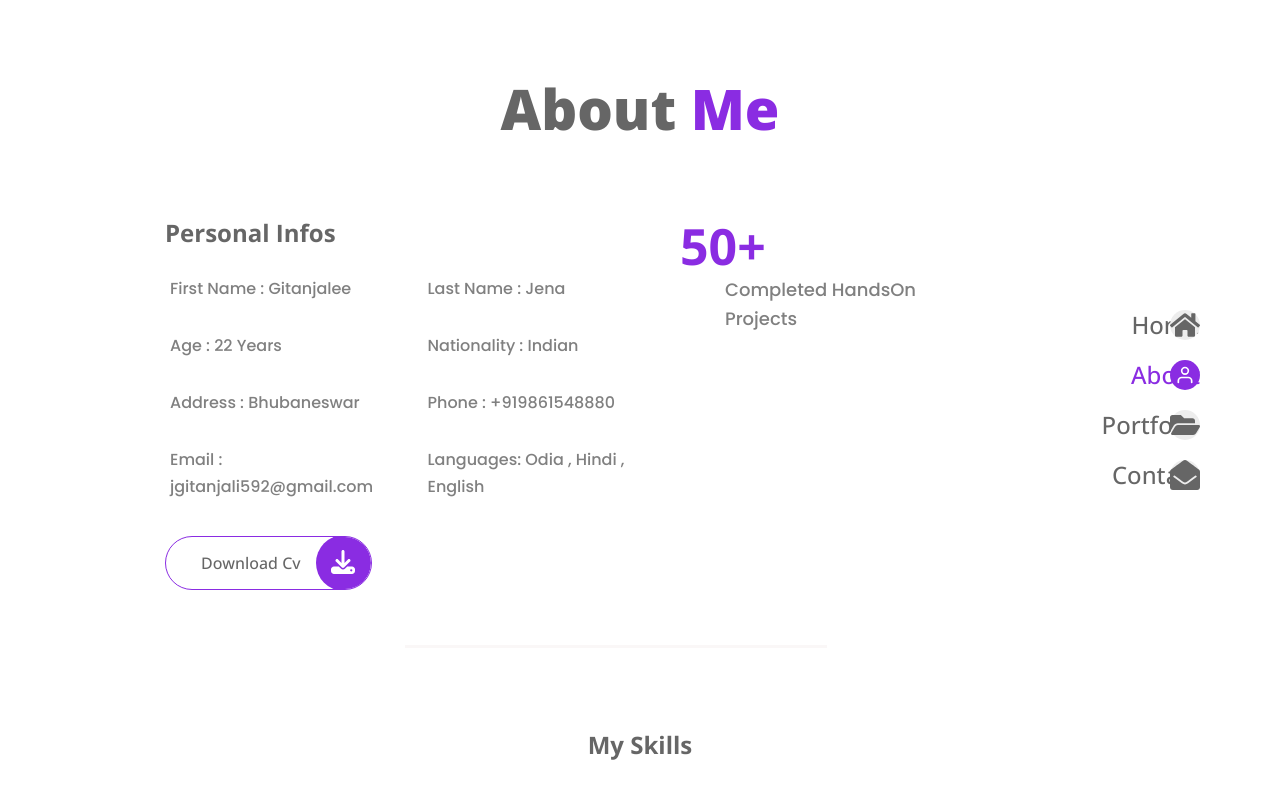
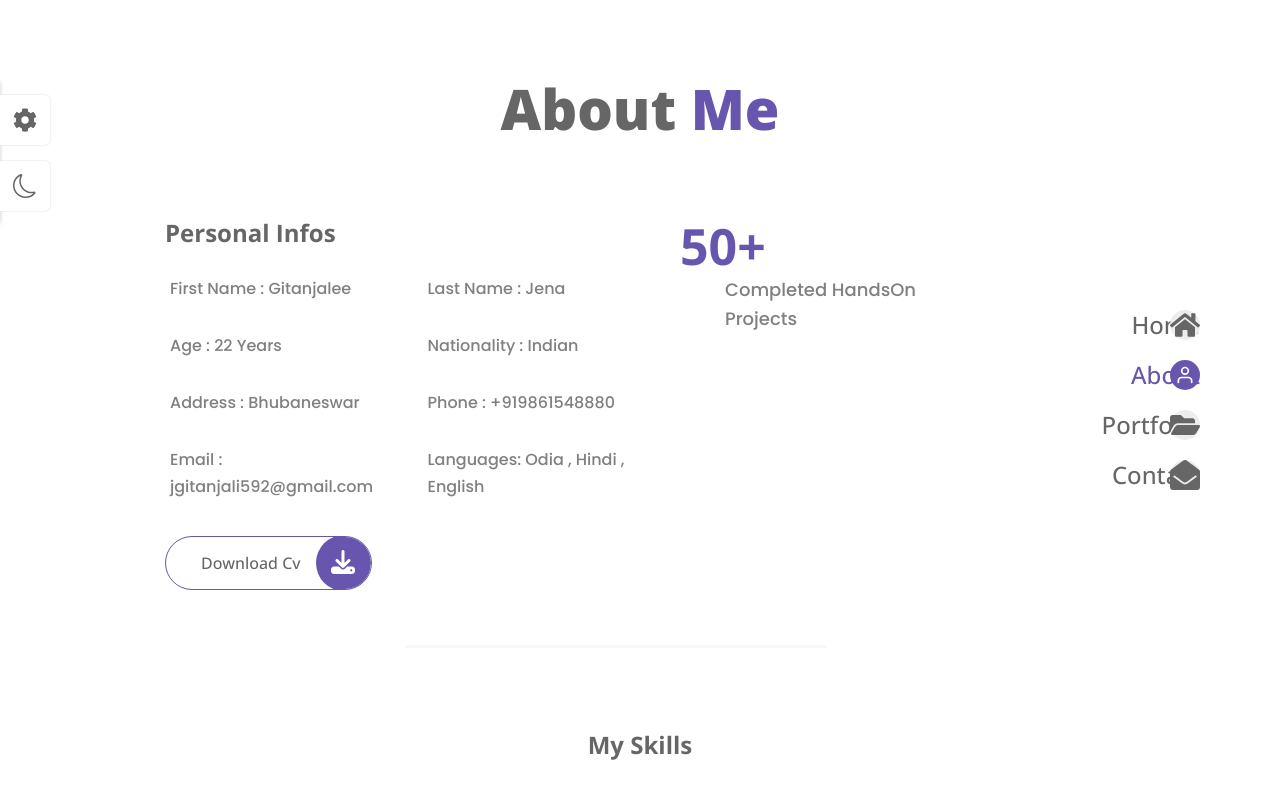
Before and after one commit to DEV-Gitanjali/MY_Portfolio, a React (Vite) app: page /about in a window 1280 px wide. Shown: the top 800 px of the page. Built offline with nearby package versions, Linux system fonts and the light colour scheme.

Commit message:
this is the final look of my portfolio

```diff
--- a/src/App.css
+++ b/src/App.css
@@ -37,6 +37,14 @@
      --weight-700:700;
      --weight-800:800;
 
+    }
+
+    .dark-theme{
+      --title-color:hsl(0, 0% , 100%);
+     --text-color:hsl(0,0% , 80%);
+     --body-color:hsl(0,0%,7%);
+     --container-color:hsl(0,1%,17%);
+     --border-color:hsl(0,0%, 15%);
     }
 
     /* base */
--- a/src/App.jsx
+++ b/src/App.jsx
@@ -5,11 +5,13 @@
 import About from './pages/about/About';
 import Portfolio from './pages/portfolio/Portfolio';
 import Contact from './pages/contact/Contact';
+import Themes from './components/Themes';
 
 const App = () => {
   return (
     <BrowserRouter>
          <Navbar />
+         <Themes/>
         <Routes>
 
           <Route index element={<Home />} />
--- /dev/null
+++ b/src/components/ThemeItem.jsx
@@ -0,0 +1,11 @@
+import React from 'react'
+
+const ThemeItem = ({color, img , changeColor}) => {
+  return (
+    <img src={img} alt=""
+    className='theme__img'
+    onClick={()=>{changeColor(color)}} />
+  )
+}
+
+export default ThemeItem;
--- /dev/null
+++ b/src/components/Themes.jsx
@@ -0,0 +1,82 @@
+import React, { useEffect, useState } from 'react';
+import { themes } from '../data';
+import ThemeItem from './ThemeItem';
+import { FaCog } from 'react-icons/fa';
+import {BsMoon, BsSun  } from 'react-icons/bs';
+import './theme.css';
+
+const getStorageColor=()=>{
+  let color = 'hsl(252, 35%, 51%)';
+  if(localStorage.getItem('color')){
+    color = localStorage.getItem('color');
+  }
+
+  return color;
+}
+
+
+const getStorageTheme=()=>{
+  let theme = 'light-theme';
+  if(localStorage.getItem('theme')){
+    theme = localStorage.getItem('theme');
+  }
+
+  return theme;
+}
+const Themes = () => {
+  const [showSwitcher, setShowSwitcher] = useState(false);
+  const [color, setColor] = useState(getStorageColor());
+  const [theme, setTheme] = useState(getStorageTheme());
+
+  const changeColor = (color) => {
+    setColor(color);
+
+  };
+
+  const toggleTheme = () => {
+    if (theme === 'light-theme') {
+      setTheme('dark-theme');
+    } else {
+      setTheme('light-theme');
+    }
+  }
+
+
+
+  useEffect(() => {
+    document.documentElement.style.setProperty('--first-color', color);
+       localStorage.setItem('color', color);
+      }, [color]);
+
+      useEffect(() => {
+        document.documentElement.className  = theme;
+        localStorage.setItem('theme', theme);
+  }, [theme]);
+
+  return (
+    <div>
+      <div className={`${showSwitcher ? 'show-switcher' : ''} style__switcher`}>
+        <div className="style__switcher-toggler" onClick={() => setShowSwitcher(!showSwitcher)}>
+          <FaCog />
+        </div>
+
+        <div className="theme__toggler"  onClick={toggleTheme}>
+          {theme === 'light-theme' ? <BsMoon/> : <BsSun/>}
+        </div>
+
+        <h3 className="style__switcher-title">Style Switcher</h3>
+        <div className="style__switcher-items">
+          {themes.map((theme, index) => {
+            return <ThemeItem key={index} {...theme} changeColor={changeColor} />;
+          })}
+        </div>
+
+        <div className="style__switcher-close" onClick={() => setShowSwitcher(!showSwitcher)}>
+          &times;
+        </div>
+      </div>
+    </div>
+  );
+};
+
+export default Themes;
--- a/src/components/navbar.css
+++ b/src/components/navbar.css
@@ -89,6 +89,10 @@
 
   }
 
+  .darktheme .nav__link{
+    border-color: hsl(0, 0% , 20%);
+  }
+
    .nav__item{
     margin-block: 20px;
    }
@@ -144,7 +148,4 @@
 
 }
 
-
-
-
 }
--- /dev/null
+++ b/src/components/theme.css
@@ -0,0 +1,85 @@
+.style__switcher{
+    position: fixed;
+    left: 0;
+    top: 10%;
+    background-color: var(--text-white);
+    width: 220px;
+    padding: 15px;
+    box-shadow: 0 0 4px hsl(0,0%,80%);
+    z-index: 10;
+    transform: translateX(-100%);
+    transition: all 0.3s ease;
+}
+
+.show-switcher{
+    transform: translateX(0);
+}
+
+
+
+
+.style__switcher,
+.style__switcher-toggler,
+.theme__toggler{
+    border-radius: 0 5px 5px 0;
+}
+
+.style__switcher-items{
+    display: grid;
+    grid-template-columns: repeat(5,1fr);
+    column-gap: 4px;
+    row-gap: 8px;
+}
+
+.style__switcher-title,
+.style__switcher-toggler,
+.theme__toggler,
+.style__switcher-close{
+    color: hsl(0,0% ,40%);
+}
+
+.style__switcher-title{
+    font-size: var(--small-font-size);
+    font-weight: var(--weight-600);
+    border-bottom: 1px solid hsl(0, 0%, 87%);
+    padding-bottom: 5px;
+    margin-bottom: 15px;
+}
+
+
+.style__img{
+   width: 30px;
+   cursor: pointer;
+}
+
+.style__switcher-toggler,.theme__toggler{
+    position: absolute;
+    left: 100%;
+    background-color: var(--text-white);
+    width: 50px;
+    height: 50px;
+    cursor: pointer;
+    font-size: var(--large-font-size);
+    display: grid;
+    place-items: center;
+    box-shadow: 0 0 2px hsl(0,0%,80%);
+    transition: all 0.3s ease;
+}
+.show-switcher .style__switcher-toggler ,
+.show-switcher .theme__toggler{
+    left: -100%;
+}
+.style__switcher-toggler{
+    top: 10%;
+}
+.theme__toggler{
+    bottom: 10%;
+}
+
+.style__switcher-close{
+    cursor: pointer;
+    font-size: var(--h2-font-size);
+    position: absolute;
+    top: 2%;
+    right: 15px;
+}
--- a/src/data.jsx
+++ b/src/data.jsx
@@ -1,13 +1,14 @@
 import {
+  FaUser,
   FaHome,
-  FaUser,
+  FaEye,
   FaFolderOpen,
   FaEnvelopeOpen,
   // FaBriefcase,
   FaGraduationCap,
   FaCode,
 } from 'react-icons/fa';
-import { FiFileText, FiUser, FiExternalLink } from 'react-icons/fi';
+import { FiFileText, FiUser, FiEye ,FiExternalLink } from 'react-icons/fi';
 
 import Work1 from './assets/project-1.png';
 import Work2 from './assets/project-2.png';
@@ -212,11 +213,11 @@
       {
         icon: <FiFileText />,
         title: 'Project : ',
-        desc: 'Photo',
+        desc: 'App',
       },
 
       {
-        icon: <FiUser />,
+        icon: <FiEye />,
         title: 'live demo :',
         desc: 'https://spontaneous-trifle-c62858.netlify.app/',
       },
@@ -238,7 +239,7 @@
   {
     id: 2,
     img: Work2,
-    title: 'Website Design',
+    title: 'Obys Agency website Design',
     details: [
       {
         icon: <FiFileText />,
@@ -249,12 +250,12 @@
       {
         icon: <FaCode />,
         title: 'Language : ',
-        desc: 'React JS',
+        desc: 'Html5 , css3, javascript, GSAP',
       },
       {
         icon: <FiExternalLink />,
         title: 'Preview : ',
-        desc: 'www.dribble.com',
+        desc: 'https://dev-gitanjali.github.io/Obys_Agency_Clone/',
       },
     ],
   },
@@ -262,23 +263,23 @@
   {
     id: 3,
     img: Work3,
-    title: 'Video Editing',
+    title: 'Restaurant Application',
     details: [
       {
         icon: <FiFileText />,
         title: 'Project : ',
-        desc: 'Video',
+        desc: 'Website',
       },
 
       {
         icon: <FaCode />,
         title: 'Language : ',
-        desc: 'Adobe Premium',
+        desc: 'Html5.Css3,React.js',
       },
       {
         icon: <FiExternalLink />,
         title: 'Preview : ',
-        desc: 'www.dribble.com',
+        desc: 'https://responsive-modern-restaurant-application.vercel.app/',
       },
     ],
   },
@@ -286,23 +287,23 @@
   {
     id: 4,
     img: Work4,
-    title: 'Video Editing',
+    title: 'AI Application',
     details: [
       {
         icon: <FiFileText />,
         title: 'Project : ',
-        desc: 'Video',
+        desc: 'Website',
       },
 
       {
         icon: <FaCode />,
         title: 'Language : ',
-        desc: 'Adobe Premium',
+        desc: 'Html5, Tailwind ,Css,React.js',
       },
       {
         icon: <FiExternalLink />,
         title: 'Preview : ',
-        desc: 'www.dribble.com',
+        desc: 'https://responsive-morden-ui-ux-website.vercel.app/',
       },
     ],
   },
@@ -310,7 +311,7 @@
   {
     id: 5,
     img: Work5,
-    title: 'Landing Page',
+    title: 'Bank App',
     details: [
       {
         title: 'Project : ',
@@ -319,11 +320,11 @@
 
       {
         title: 'Language : ',
-        desc: 'React JS, Node JS',
+        desc: 'Html5, Tailwind Css,React.js',
       },
       {
         title: 'Preview : ',
-        desc: 'www.dribble.com',
+        desc: 'https://bank-modern-app-dun-rho.vercel.app/',
       },
     ],
   },
@@ -331,7 +332,7 @@
   {
     id: 6,
     img: Work6,
-    title: 'Photo Editing',
+    title: 'Movie seat Booking App',
     details: [
       {
         icon: <FiFileText />,
@@ -342,12 +343,12 @@
       {
         icon: <FaCode />,
         title: 'Language : ',
-        desc: 'Adobe Photoshop',
+        desc: 'Html5, css3, javascript',
       },
       {
         icon: <FiExternalLink />,
         title: 'Preview : ',
-        desc: 'www.dibble.com',
+        desc: 'https://dev-gitanjali.github.io/Movie_Seat_Booking/',
       },
     ],
   },
```
